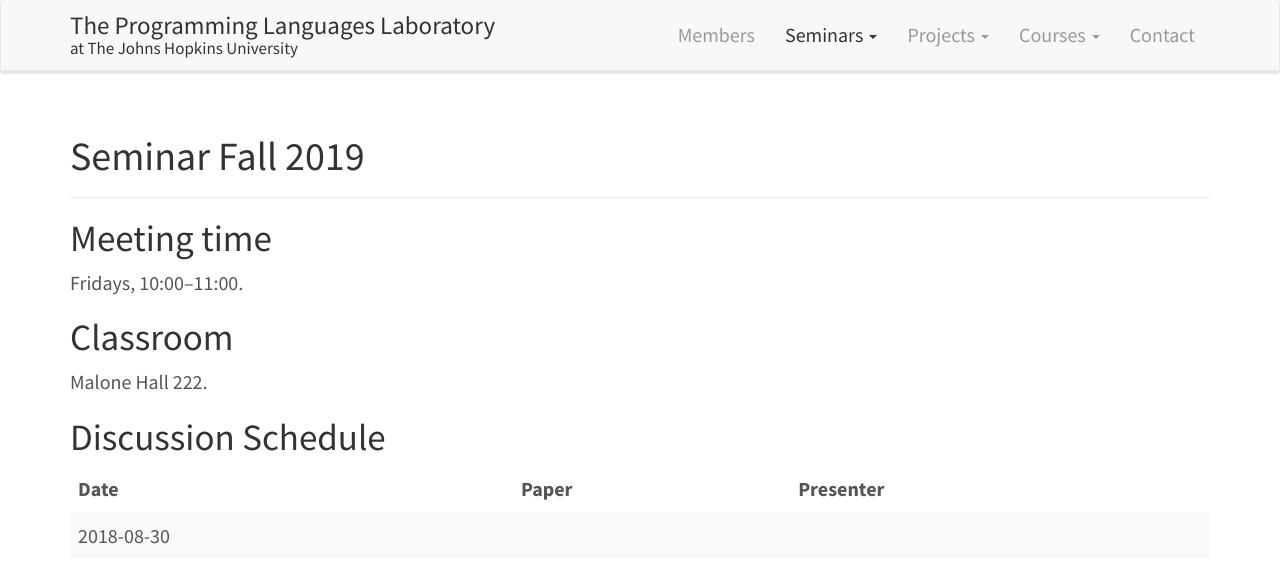
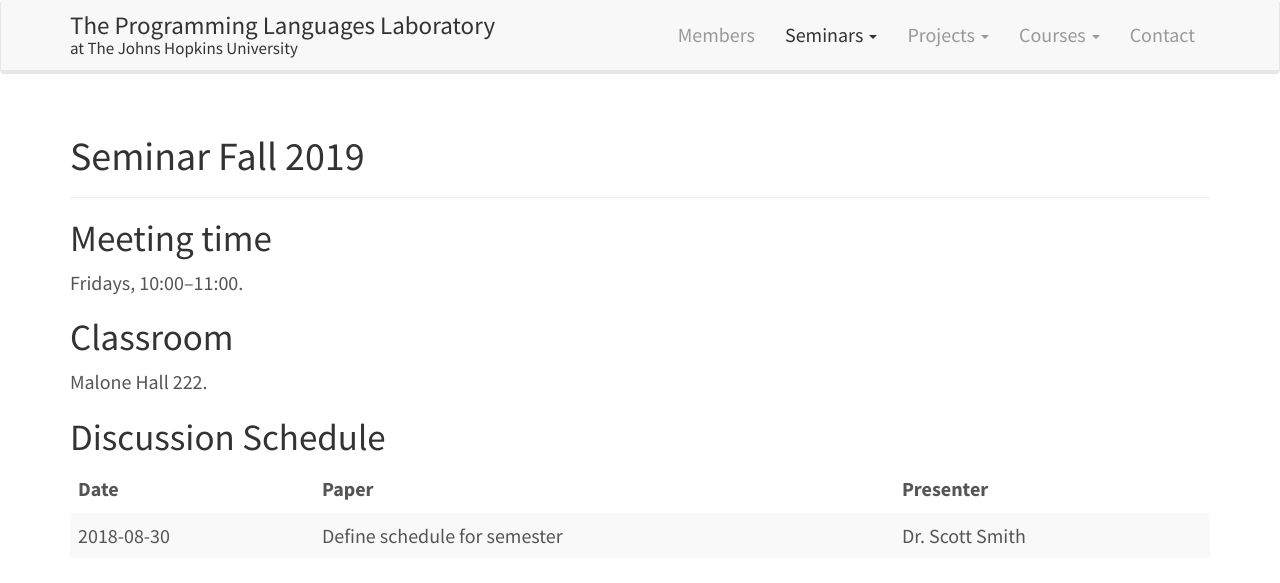
Before and after one commit to JHU-PL-Lab/www-pl-lab, a Jekyll site: the page built from seminars/fall-2019.md, in a window 1280 px wide. Shown: the top 583 px of the page. Built offline with Jekyll 4.4.1, drawn with Linux system fonts in a browser that asks for light colours.

Commit message:
add 2019-08-30

```diff
--- a/seminars/fall-2019.md
+++ b/seminars/fall-2019.md
@@ -16,6 +16,6 @@ Malone Hall 222.
 Discussion Schedule
 -------------------
 
-| Date | Paper | Presenter |
-|-|-|-|
-| 2018-08-30 | | |
+| Date       | Paper                        | Presenter       |
+| ---------- | ---------------------------- | --------------- |
+| 2018-08-30 | Define schedule for semester | Dr. Scott Smith |
```
